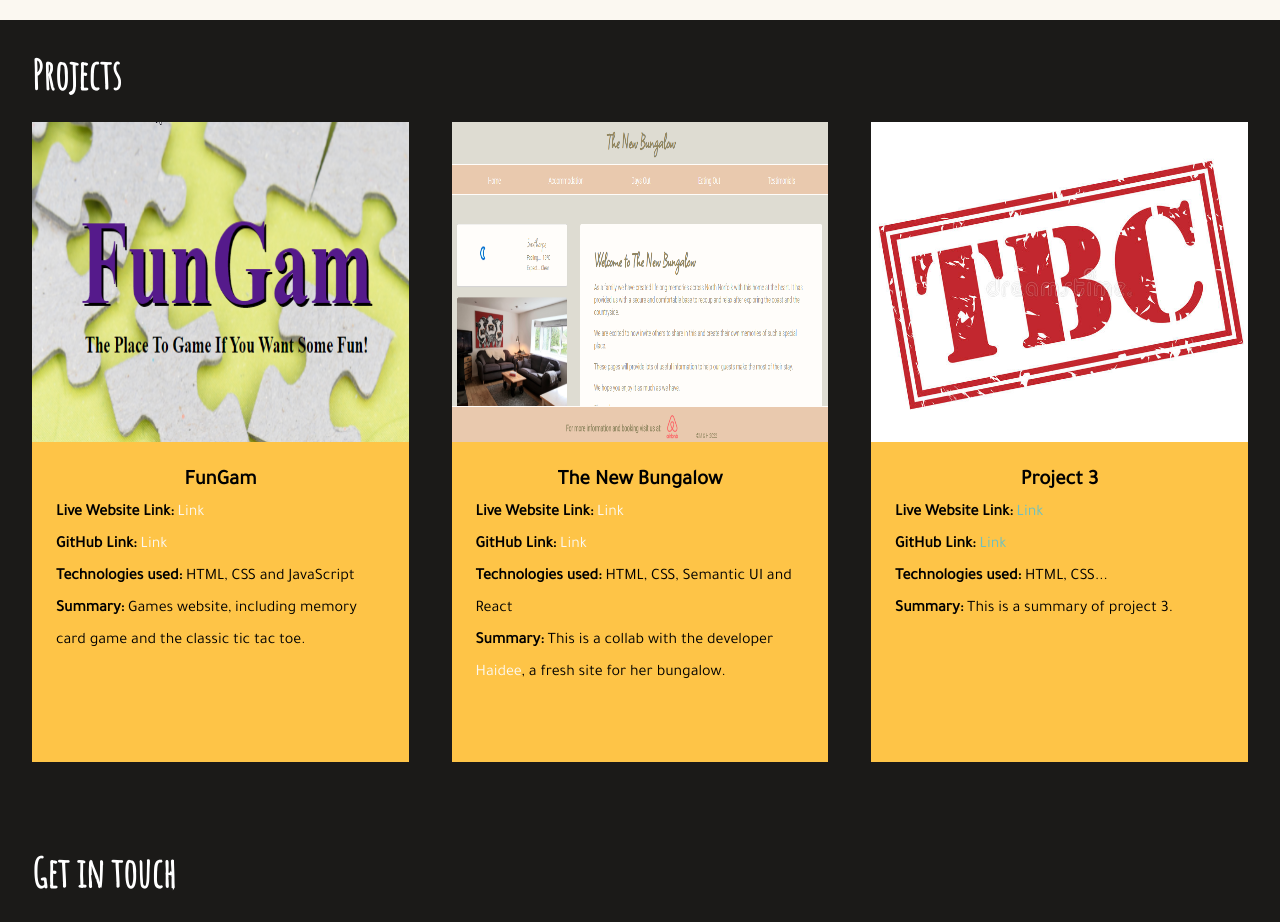
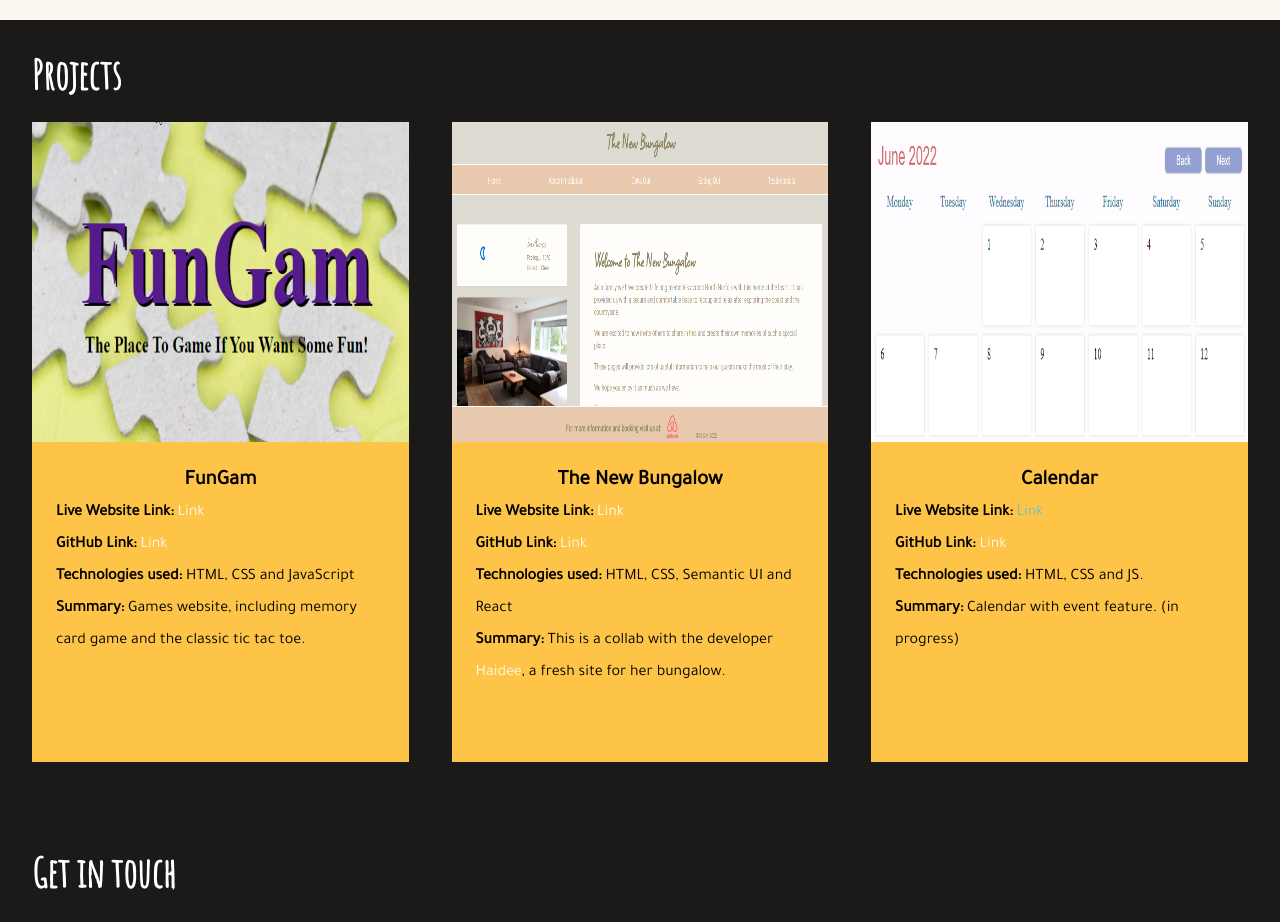
Before and after one commit to yoyesu/portfolio, an Eleventy site: page src/index.html in a window 1280 px wide. Shown: the part 780-1702 px from the top of the page. Built offline with nearby package versions, Linux system fonts and the light colour scheme; Eleventy itself is replaced by a stand-in of ours; files that its build step writes are made by us from their sources.

Commit message:
calendar project

```diff
--- a/src/_includes/projects.html
+++ b/src/_includes/projects.html
@@ -34,14 +34,14 @@
 
   <!--third project-->
     <article class='portfolio-card'>
-      <img class='portfolio-img' id='portfolio-img3' src='/img/tbc.jpg' alt=''>
+      <img class='portfolio-img' id='portfolio-img3' src='/img/calendar.png' alt=''>
         <section class='portfolio-info'>
-          <h3>Project 3</h3>
+          <h3>Calendar</h3>
           <ul>
             <li><span class='bold-text-cards'>Live Website Link:</span> <a href='' target='_blank'>Link</a></li>
-            <li><span class='bold-text-cards'>GitHub Link:</span> <a href='' target='_blank'>Link</a></li>
-            <li><span class='bold-text-cards'>Technologies used:</span> HTML, CSS... </li>
-            <li><span class='bold-text-cards'>Summary:</span> This is a summary of project 3.</li>
+            <li><span class='bold-text-cards'>GitHub Link:</span> <a href='https://github.com/yoyesu/calendar' target='_blank'>Link</a></li>
+            <li><span class='bold-text-cards'>Technologies used:</span> HTML, CSS and JS.</li>
+            <li><span class='bold-text-cards'>Summary:</span> Calendar with event feature. (in progress)</li>
           </ul>
         </section>
     </article>
```
Also changed, not shown: src/img/calendar.png (added).
